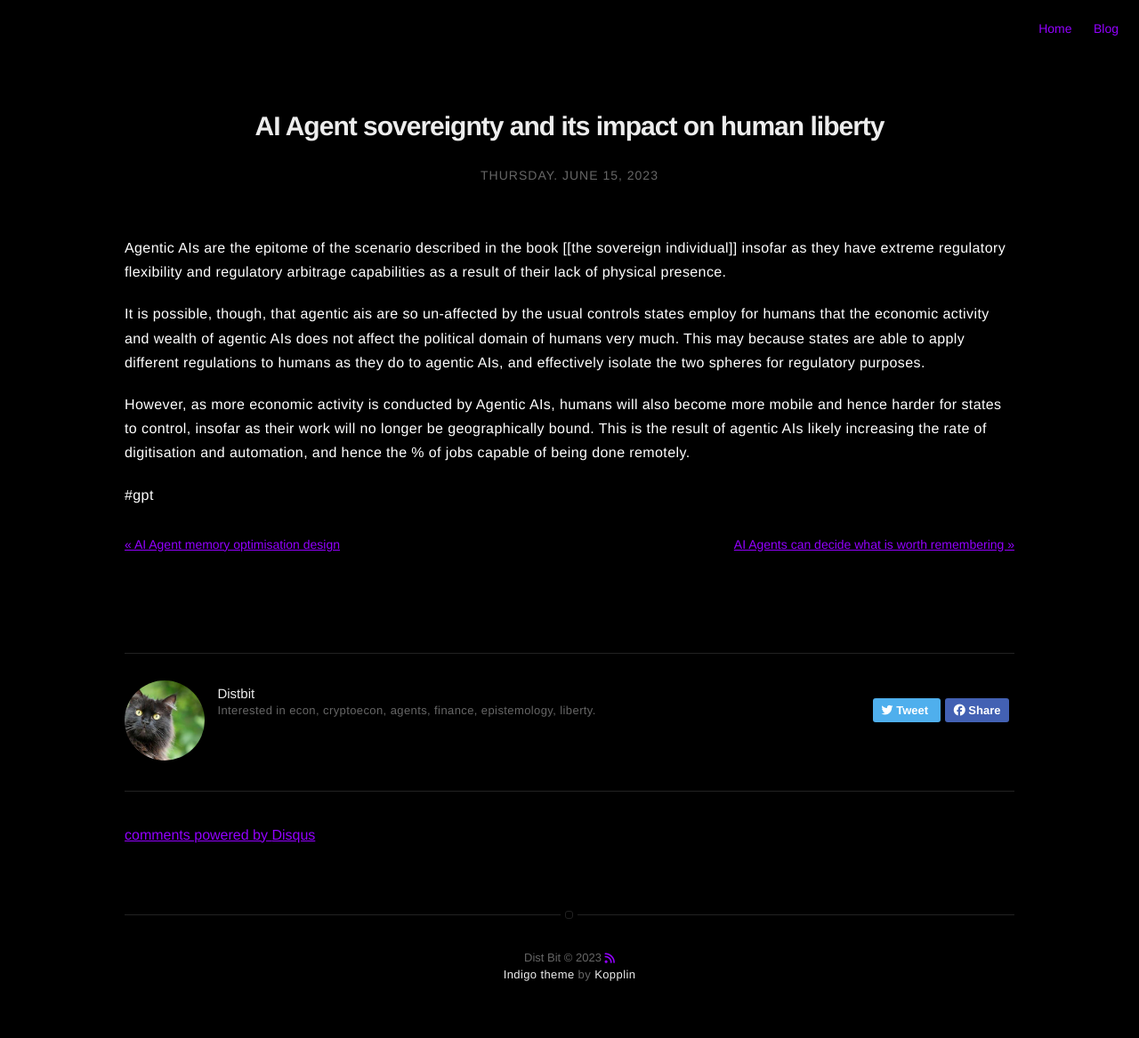
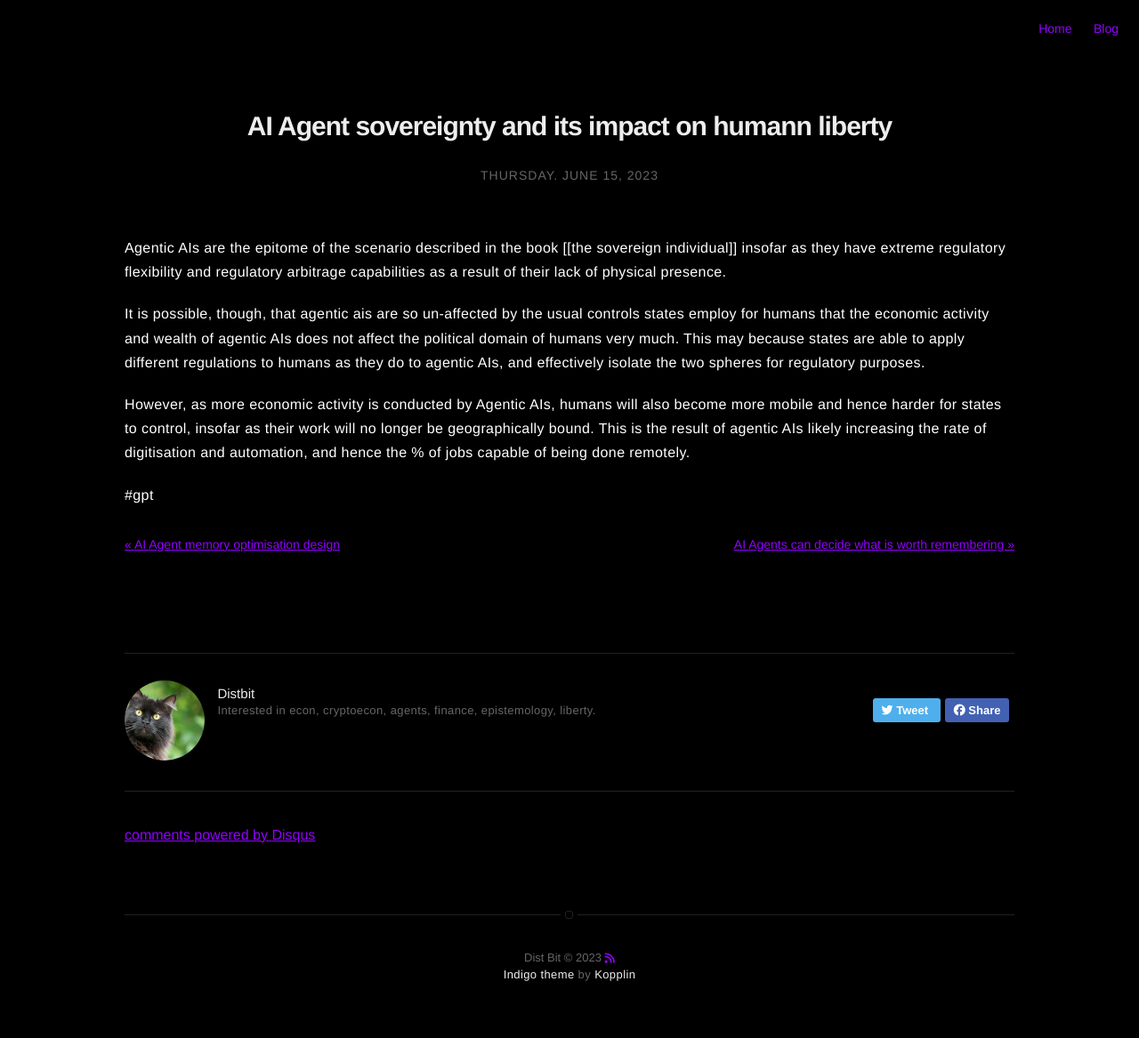
Before and after one commit to distbit0/distbit.xyz, a Jekyll site: the page built from _posts/2023-06-15-AI-Agent-sovereignty-and-its-impact-on-humann-liberty.md, in a window 1280 px wide. Shown: the whole page at 89% size. Built offline with Jekyll 4.4.1, drawn with Linux system fonts in a browser that asks for light colours; nearby versions of some CDN libraries; comment, search, counter and statistics services are not loaded.

Commit message:
blog.html

```diff
--- a/_posts/2023-06-15-AI-Agent-sovereignty-and-its-impact-on-human-liberty.md
+++ b/_posts/2023-06-15-AI-Agent-sovereignty-and-its-impact-on-humann-liberty.md
@@ -1,12 +1,12 @@
 ---
-title: "AI Agent sovereignty and its impact on human liberty"
+title: "AI Agent sovereignty and its impact on humann liberty"
 layout: post
 date: 2023-06-15 00:00
 headerImage: false
 category: blog
 author: distbit
 description:
-articleUrl: https://distbit.xyz/AI-Agent-sovereignty-and-its-impact-on-human-liberty
+articleUrl: https://distbit.xyz/AI-Agent-sovereignty-and-its-impact-on-humann-liberty
 ---
 
 Agentic AIs are the epitome of the scenario described in the book [[the sovereign individual]] insofar as they have extreme regulatory flexibility and regulatory arbitrage capabilities as a result of their lack of physical presence.
```
